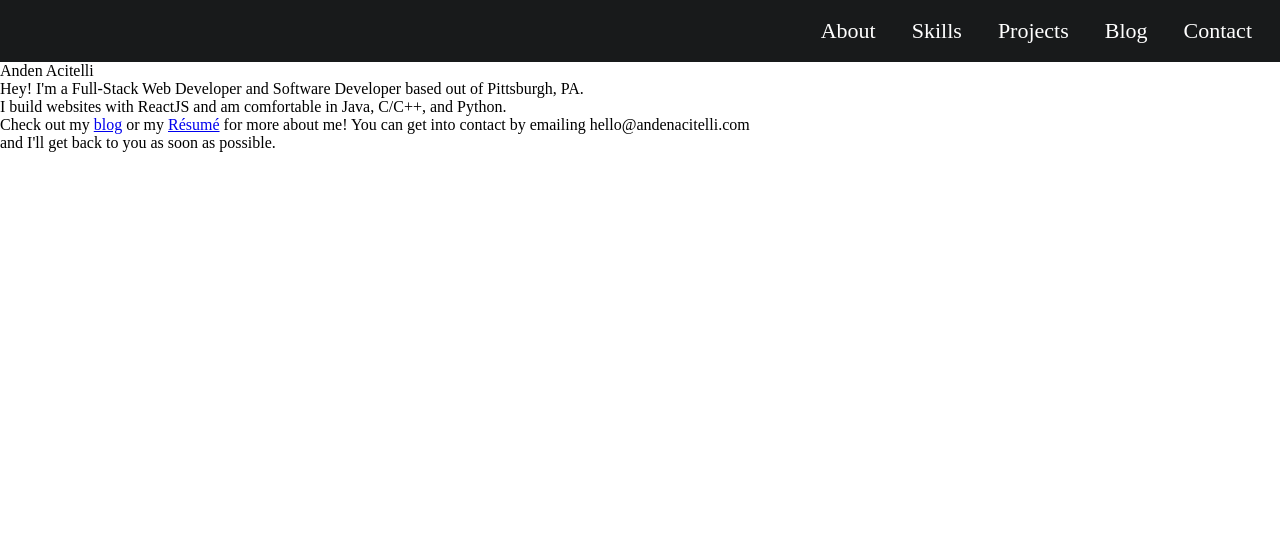
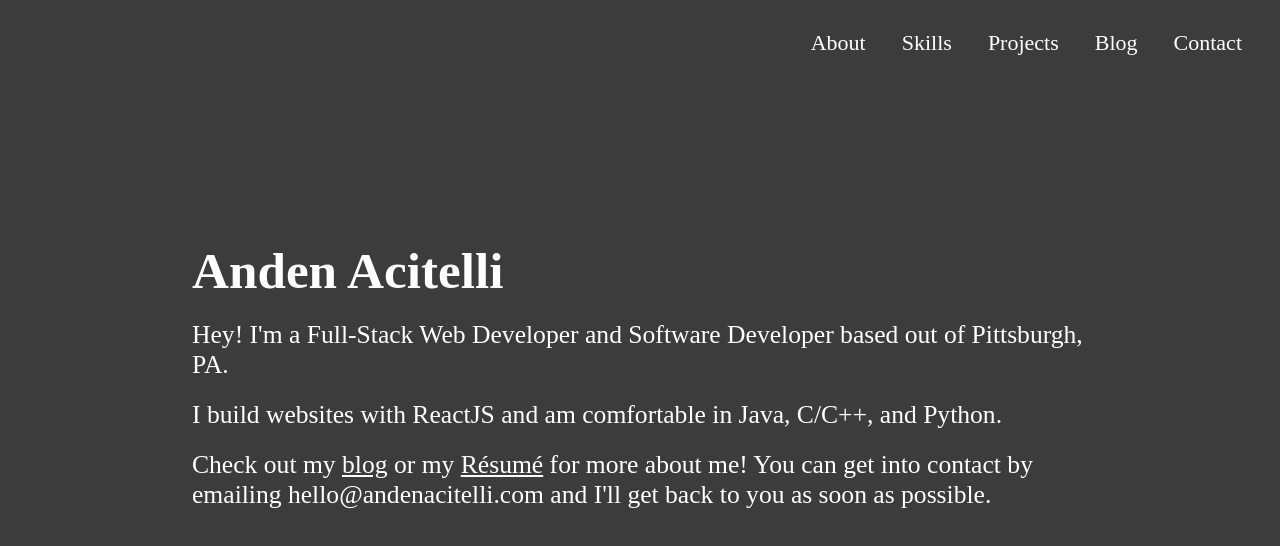
Before and after one commit to aacitelli/PortfolioWebsite, a Gatsby site: page / in a window 1280 px wide. Built offline with nearby package versions, Linux system fonts and the light colour scheme; Gatsby itself is replaced by a stand-in of ours.

Commit message:
Large styling changes, misc. other changes

```diff
--- a/gatsby-config.js
+++ b/gatsby-config.js
@@ -1,9 +1,4 @@
-/**
- * Configure your Gatsby site with this file.
- *
- * See: https://www.gatsbyjs.org/docs/gatsby-config/
- */
-
-module.exports = {
-  /* Your site config here */
+module.exports =
+{
+    plugins: [`gatsby-plugin-react-helmet`]
 }
--- a/package.json
+++ b/package.json
@@ -14,8 +14,10 @@
   },
   "dependencies": {
     "gatsby": "^2.9.2",
+    "gatsby-plugin-react-helmet": "^3.0.12",
     "react": "^16.8.6",
-    "react-dom": "^16.8.6"
+    "react-dom": "^16.8.6",
+    "react-helmet": "^5.2.1"
   },
   "devDependencies": {
     "prettier": "^1.18.2"
--- a/src/components/IntroSection.js
+++ b/src/components/IntroSection.js
@@ -11,10 +11,12 @@ export default function IntroSection()
 {
     return (
         <div id="IntroSection">
-            <div>Anden Acitelli</div>
-            <p>Hey! I'm a Full-Stack Web Developer and Software Developer based out of Pittsburgh, PA.</p>
-            <p>I build websites with ReactJS and am comfortable in Java, C/C++, and Python.</p>
-            <p>Check out my <a href="/blog">blog</a> or my <a href="https://drive.google.com/open?id=1nlJzHsSkNTlFM0Xu_uAItzb8M-6_duzt">Résumé</a> for more about me! You can get into contact by emailing hello@andenacitelli.com</p> and I'll get back to you as soon as possible.
+            <div>
+                <h1>Anden Acitelli</h1>
+                <p>Hey! I'm a Full-Stack Web Developer and Software Developer based out of Pittsburgh, PA.</p>
+                <p>I build websites with ReactJS and am comfortable in Java, C/C++, and Python.</p>
+                <p>Check out my <a href="/blog">blog</a> or my <a href="https://drive.google.com/open?id=1nlJzHsSkNTlFM0Xu_uAItzb8M-6_duzt">Résumé</a> for more about me! You can get into contact by emailing hello@andenacitelli.com and I'll get back to you as soon as possible. </p>
+            </div>
         </div>
     )
 }
--- a/src/css/IntroSectionStyles.scss
+++ b/src/css/IntroSectionStyles.scss
@@ -1,4 +1,35 @@
 /* Universal Styles (Applied to Everything) */
+#IntroSection
+{
+    width: 100%;
+    height: 100vh;
+
+    div
+    {
+        margin: 0 auto;
+        margin-top: 175px;
+        text-align: left;
+        width: fit-content;
+        max-width: 70%;
+
+        h1
+        {
+            font-size: 4vw;
+            margin-bottom: 20px;
+        }
+
+        p
+        {
+            font-size: 2vw;
+            margin-bottom: 20px;
+        }
+
+        p:last-of-type
+        {
+            margin-bottom: 0;
+        }
+    }
+}
 
 /* Applies to 768px and up */
 @media only screen and (min-width: 768px)
--- a/src/css/NavbarStyles.scss
+++ b/src/css/NavbarStyles.scss
@@ -1,22 +1,23 @@
 /* Universal Styles (Applied to Everything) */
 #navbar
 {
+    padding: 0;
+    margin: 0;
+
     width: 100%;
     text-align: right;
-
-    background-color: rgb(24, 26, 27);
-    position: sticky;
 }
 
 #navbar > ul
 {
-    margin-right: 10px;
+    margin-top: 20px;
+    margin-right: 20px;
 }
 
 #navbar > ul > li
 {
     display: inline-block;
-    padding: 18px;
+    padding: 10px 18px;
     color: white;
     font-size: 22px;
 }
--- a/src/css/UniversalStyles.scss
+++ b/src/css/UniversalStyles.scss
@@ -4,9 +4,10 @@
 
     padding: 0;
     margin: 0;
+
+    background-color: rgb(60, 60, 60);
+    color: white;
 }
-
-/* Universal Styles (Applied to Everything) */
 
 /* Applies to 768px and up */
 @media only screen and (min-width: 768px)
```
Also changed, not shown: src/css/IntroSectionStyles.css, src/css/NavbarStyles.css, src/css/UniversalStyles.css, static/hero.jpeg (added), 1 other file.
